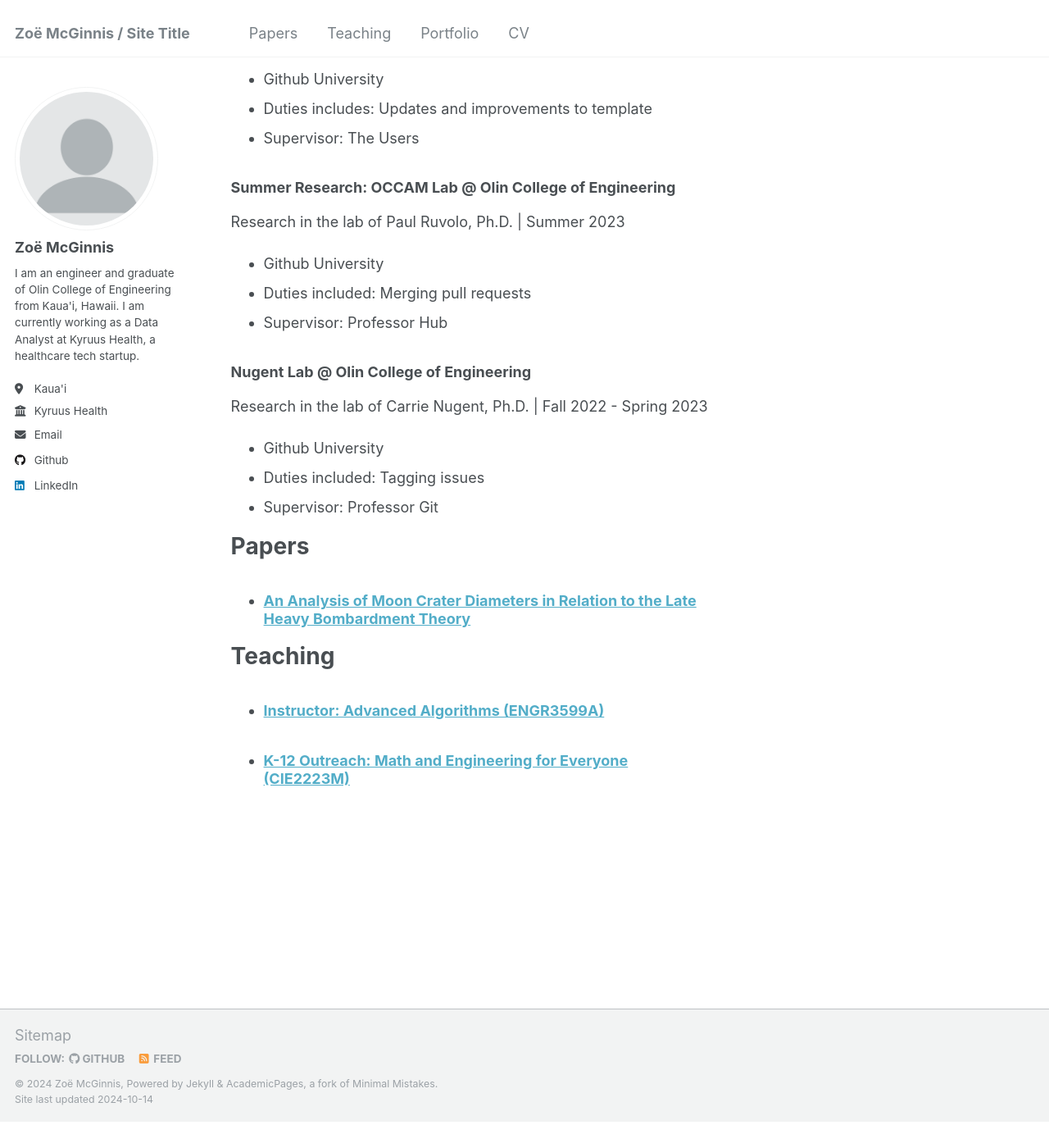
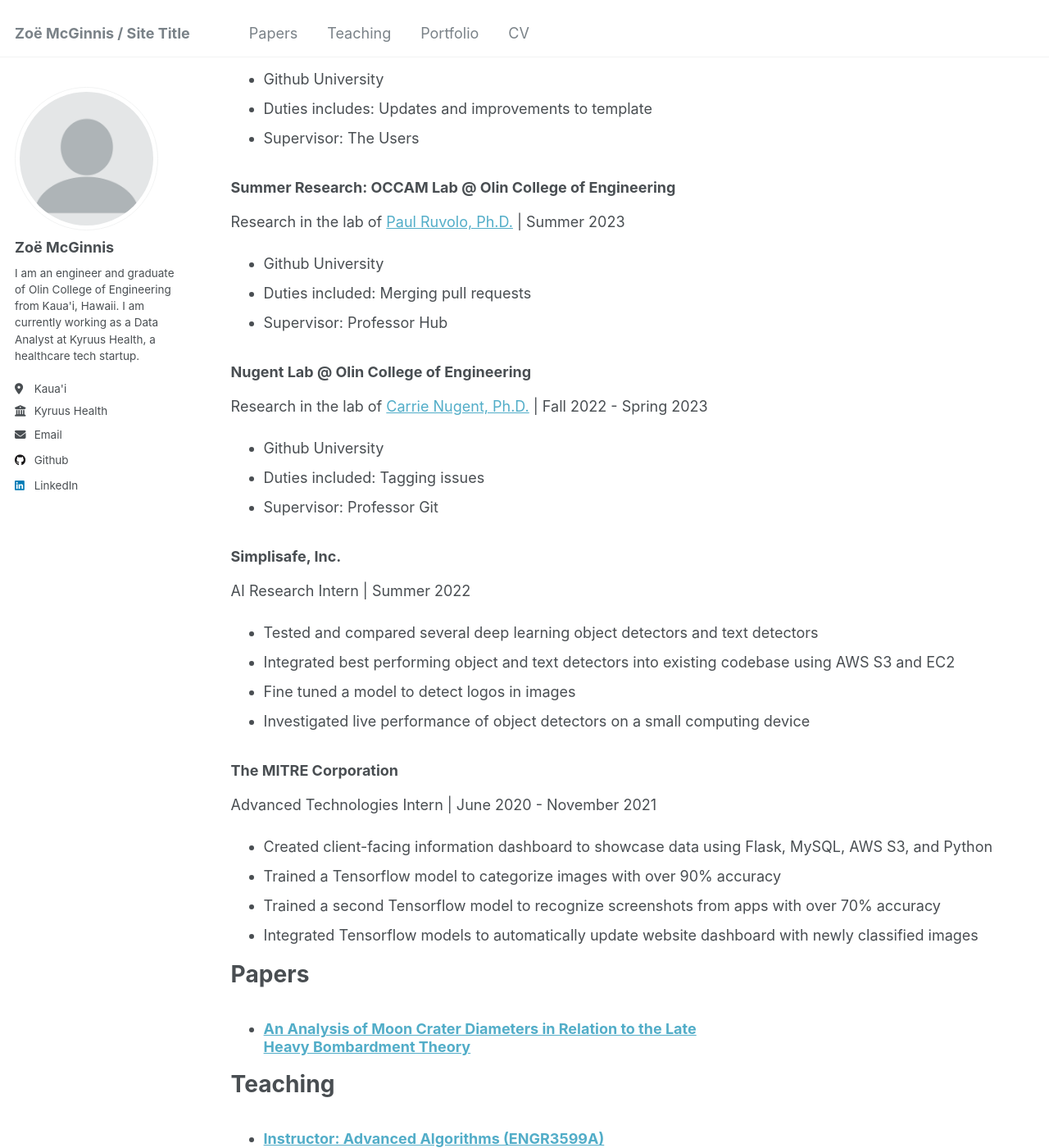
Before and after one commit to Mickmcginnis/zmcginnis, a Jekyll site: the page built from _pages/cv.md, in a window 1280 px wide and 1400 px high, scrolled down 466 px. Shown: the whole window at 82% size. Built offline with Jekyll 4.4.1, drawn with Linux system fonts in a browser that asks for light colours; before the commit the page ends 1834 px from its top, so only the background shows below that.

Commit message:
Add internships

```diff
--- a/_pages/cv.md
+++ b/_pages/cv.md
@@ -25,16 +25,30 @@ Data Analyst | August 2023 - Present
   * Supervisor: The Users
 
 ### Summer Research: OCCAM Lab @ Olin College of Engineering
-Research in the lab of Paul Ruvolo, Ph.D. | Summer 2023
+Research in the lab of [Paul Ruvolo, Ph.D.](http://occam.olin.edu/) | Summer 2023
   * Github University
   * Duties included: Merging pull requests
   * Supervisor: Professor Hub
 
 ### Nugent Lab @ Olin College of Engineering
-Research in the lab of Carrie Nugent, Ph.D. | Fall 2022 - Spring 2023
+Research in the lab of [Carrie Nugent, Ph.D.](https://www.crnugent.com/research) | Fall 2022 - Spring 2023
   * Github University
   * Duties included: Tagging issues
   * Supervisor: Professor Git
+
+### Simplisafe, Inc.
+AI Research Intern | Summer 2022
+* Tested and compared several deep learning object detectors and text detectors
+* Integrated best performing object and text detectors into existing codebase using AWS S3 and EC2
+* Fine tuned a model to detect logos in images
+* Investigated live performance of object detectors on a small computing device
+
+### The MITRE Corporation
+Advanced Technologies Intern | June 2020 - November 2021
+* Created client-facing information dashboard to showcase data using Flask, MySQL, AWS S3, and Python
+* Trained a Tensorflow model to categorize images with over 90% accuracy
+* Trained a second Tensorflow model to recognize screenshots from apps with over 70% accuracy
+* Integrated Tensorflow models to automatically update website dashboard with newly classified images
 
 Papers
 ======
```
